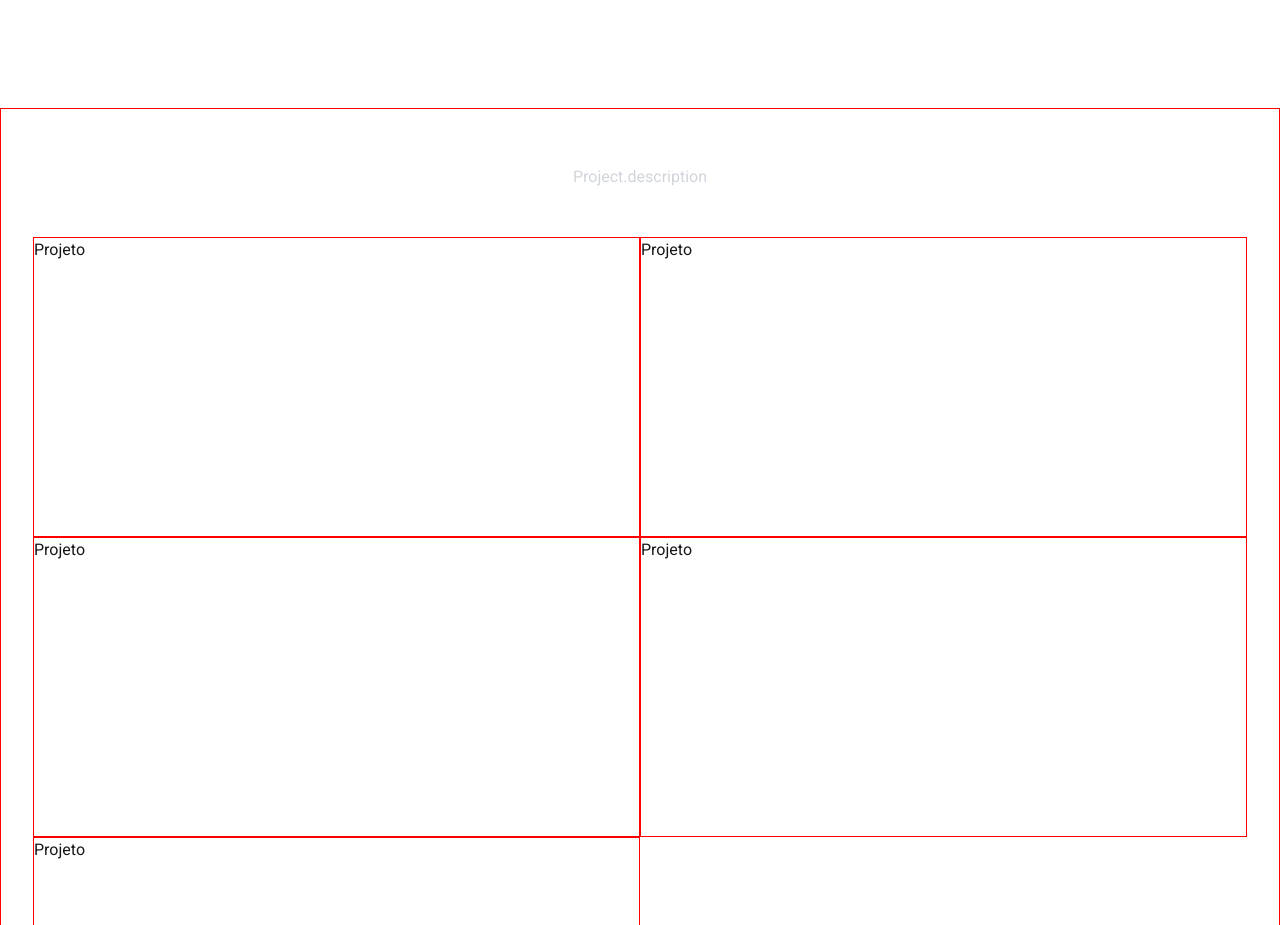
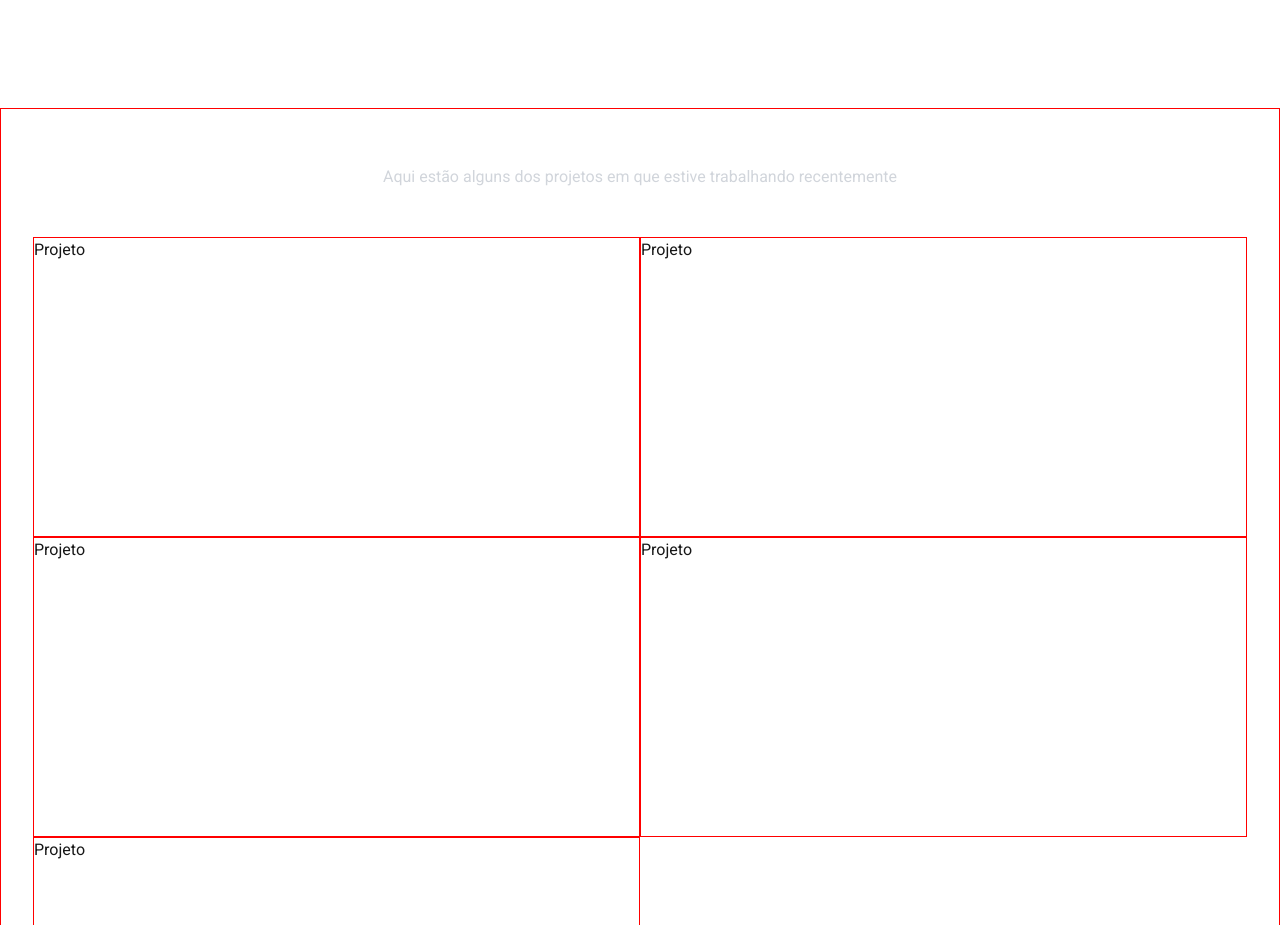
Before and after one commit to MatheusDev20/mp-web-dev, a Next.js app: page /mp in a window 1280 px wide. Shown: the part 1400-2325 px from the top of the page. Built offline with nearby package versions, Linux system fonts and the light colour scheme; no server answers.

Commit message:
feat: internazinalization projets page

```diff
--- a/messages/pt.json
+++ b/messages/pt.json
@@ -16,5 +16,9 @@
     "hobbies": "Fora das minhas horas de trabalho, gosto de ler livros relacionados a economia/filosofia, ficar sempre por dentro dos novos lançamentos de filmes e séries, além de codificar projetos, você pode verifica-los aqui.",
     "gotHereSummary": "Sempre fui fascinado por tecnologia e computadores. Durante o ensino médio, enquanto fazia um curso técnico, tive meu primeiro contato com a programação de microcontroladores e softwares de baixo nível. Mesmo com essa familiaridade, acabei não seguindo um curso superior na área de tecnologia e desviei para engenharia. Só dois anos depois, em 2019, decidi que o desenvolvimento e a tecnologia seriam meu caminho profissional — e, desde então, não me arrependo dessa escolha. 👨‍💻",
     "professionalSummary": "Trabalho como Desenvolvedor de Software há 5 anos, passando por vários projetos e tecnologias diferentes. Tenho experiência principalmente com soluções B2B voltadas para o mercado de Customer Experience. Já participei de toda a construção de projetos, desde a definição de requisitos até o Go-Live, ajudando a melhorar a experiência de clientes de grandes empresas do mercado nacional."
+  },
+  "Project": {
+    "title": "Projetos Pessoais",
+    "description": "Aqui estão alguns dos projetos em que estive trabalhando recentemente"
   }
 }
--- a/src/app/mp/projects/index.tsx
+++ b/src/app/mp/projects/index.tsx
@@ -3,7 +3,6 @@ import { useTranslations } from "next-intl"
 export const Projects = () => {
 
   const t = useTranslations("Project")
-
   return (
     <div id="projects" className="min-h-[calc(100vh-92px)] flex flex-col debug md:gap-8 items-center md:p-4">
       <header className="max-w-[50%] flex flex-col gap-2">
```
